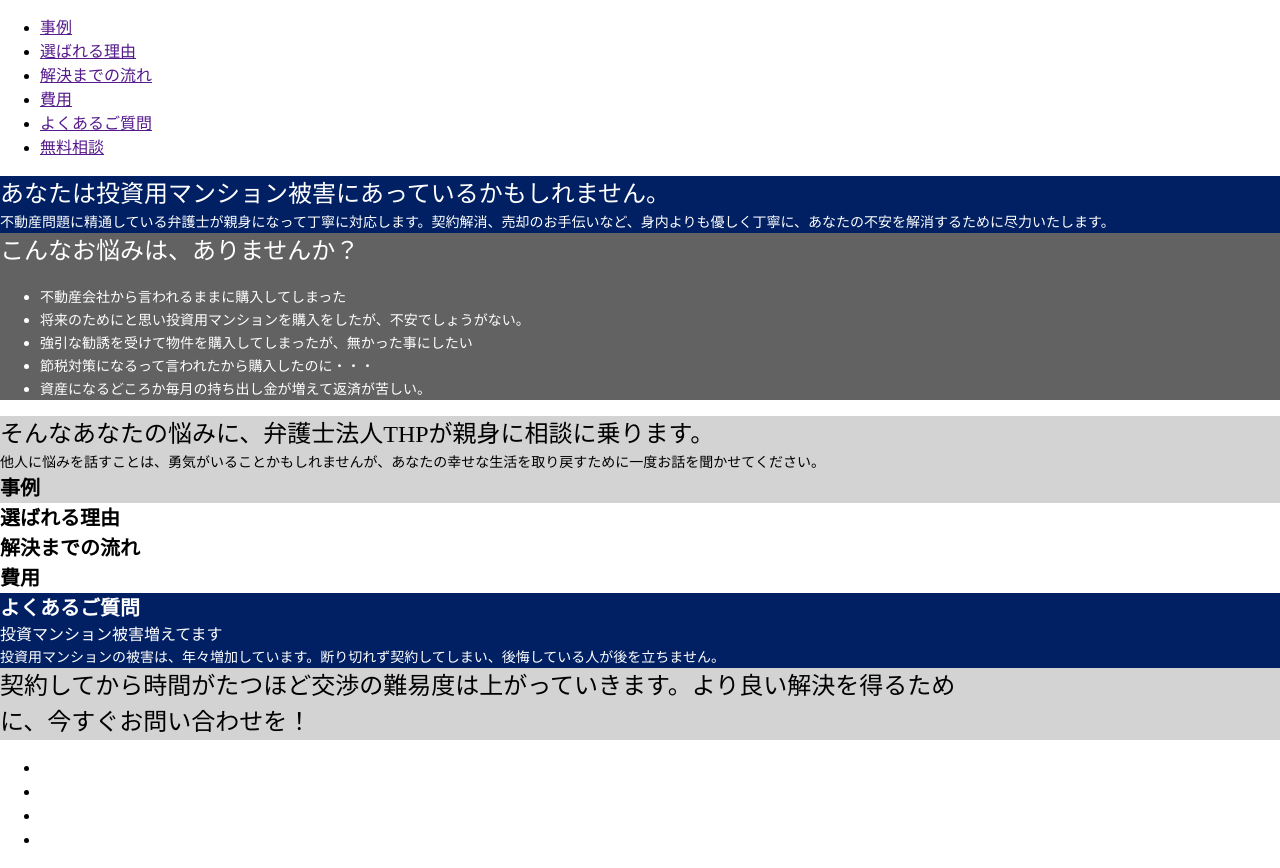
After one commit to t-takahashi0422/thp, a WordPress theme: template index.php in a window 1280 px wide. The commit adds this page. Run offline with PHP 8.4 and a stand-in for WordPress, Linux system fonts and the light colour scheme; the site name, menu and one post (Sample post) are stand-ins, and other content is empty.

Commit message:
ざっくり静的要素流し込み

```diff
--- /dev/null
+++ b/assets/css/reset.css
@@ -0,0 +1 @@
+*,*::before,*::after{box-sizing:border-box}body,h1,h2,h3,h4,p,figure,blockquote,dl,dd{margin:0}ul[role="list"],ol[role="list"]{list-style:none}html:focus-within{scroll-behavior:smooth}body{min-height:100vh;text-rendering:optimizeSpeed;line-height:1.5}a:not([class]){text-decoration-skip-ink:auto}img,picture{max-width:100%;display:block}input,button,textarea,select{font:inherit}@media(prefers-reduced-motion:reduce){html:focus-within{scroll-behavior:auto}*,*::before,*::after{animation-duration:.01ms !important;animation-iteration-count:1 !important;transition-duration:.01ms !important;scroll-behavior:auto !important}}
--- a/assets/css/style.css
+++ b/assets/css/style.css
@@ -1 +1 @@
-div p{font-size:16px}
+.l-content{width:100%;margin:0 auto}.l-bcBlue{background-color:#002063}.l-bcGray{background-color:#d3d3d4}.l-bcDgray{background-color:#636262}@media only screen and (min-width: 768px){.b-widthS{max-width:980px}}@media only screen and (min-width: 768px){.b-widthM{max-width:1440px}}@media only screen and (min-width: 768px){.b-widthL{max-width:100%}}.e-tcWhite{color:#fff}.e-title{font-size:20px}.e-catch{font-size:24px}.e-cap{font-size:14px}
--- /dev/null
+++ b/assets/scss/_layouts/_block.scss
@@ -0,0 +1,16 @@
+
+.b-widthS {
+    @include l_pc(){
+        max-width: 980px;
+    }
+}
+.b-widthM {
+    @include l_pc(){
+        max-width: 1440px;
+    }
+}
+.b-widthL {
+    @include l_pc(){
+        max-width: 100%;
+    }
+}
--- /dev/null
+++ b/assets/scss/_layouts/_element.scss
@@ -0,0 +1,18 @@
+//text
+
+.e-tcWhite {
+    color: #fff;
+}
+
+.e-title {
+    font-size: 20px;
+}
+.e-catch {
+    font-size: 24px;
+}
+.e-cap {
+    font-size: 14px;
+}
+.e-tbOrange {
+
+}
--- /dev/null
+++ b/assets/scss/_layouts/_layout.scss
@@ -0,0 +1,18 @@
+$mainColor: #002063;
+$baseColor: #d3d3d4;
+$subColor: #636262;
+$acctColor: #f29600;
+
+.l-content {
+    width: 100%;
+    margin: 0 auto;
+}
+.l-bcBlue {
+    background-color: $mainColor
+}
+.l-bcGray {
+    background-color: $baseColor
+}
+.l-bcDgray {
+    background-color: $subColor
+}
--- /dev/null
+++ b/assets/scss/_mixins/_media.scss
@@ -0,0 +1,6 @@
+
+@mixin l_pc(){
+  @media only screen and (min-width: 768px) {
+    @content;
+  }
+}
--- /dev/null
+++ b/footer.php
@@ -0,0 +1,15 @@
+
+        <footer>
+            <div>
+                <ul>
+                    <li><a href=""></a></li>
+                    <li><a href=""></a></li>
+                    <li><a href=""></a></li>
+                    <li><a href=""></a></li>
+                </ul>
+            </div>
+        </footer>
+    </div>
+   	<?php wp_footer(); ?>
+</body>
+</html>
--- /dev/null
+++ b/header.php
@@ -0,0 +1,31 @@
+<!DOCTYPE html>
+<html lang="en">
+<head>
+    <meta charset="UTF-8">
+    <title>Document</title>
+    <meta name="viewport" content="width=device-width, initial-scale=1">
+    <meta name="description">
+    <link rel="stylesheet" href="<?php echo get_template_directory_uri(); ?>/assets/css/reset.css">
+    <link rel="stylesheet" href="<?php echo get_template_directory_uri(); ?>/assets/css/style.css">
+	<?php wp_head(); ?>
+</head>
+<body>
+    <div class="wrapper">
+        <header>
+            <h1><img src="" alt=""></h1>
+            <div class="m-hm">
+                <span class=""></span>
+                <span class=""></span>
+                <span class=""></span>
+            </div>
+            <nav>
+                <ul class="e-menuList">
+                    <li class="e-menuListItem"><a href="">事例</a></li>
+                    <li class="e-menuListItem"><a href="">選ばれる理由</a></li>
+                    <li class="e-menuListItem"><a href="">解決までの流れ</a></li>
+                    <li class="e-menuListItem"><a href="">費用</a></li>
+                    <li class="e-menuListItem"><a href="">よくあるご質問</a></li>
+                    <li class="e-menuListItem"><a href="">無料相談</a></li>
+                </ul>
+            </nav>
+        </header>
--- /dev/null
+++ b/index.php
@@ -0,0 +1,84 @@
+<?php get_header(); ?>
+        <main>
+
+<!--キービジュアル-->
+            <section class="hero">
+                <div class="l-widthL"></div>
+            </section>
+<!--キービジュアル-->
+            <section class="l-contents l-bcBlue">
+                <div class="l-widthM">
+                    <p class="e-catch e-tcWhite">あなたは投資用マンション被害にあっているかもしれません。</p>
+                    <p class="e-cap e-tcWhite">不動産問題に精通している弁護士が親身になって丁寧に対応します。契約解消、売却のお手伝いなど、身内よりも優しく丁寧に、あなたの不安を解消するために尽力いたします。</p>
+                </div>
+            </section>
+            <section class="l-contents l-bcDgray l-arrow">
+                <div class="b-widthM e-tcWhite">
+                    <p class="e-catch">こんなお悩みは、ありませんか？</p>
+                    <ul class="m-list">
+                        <li class="m-listItem b-grid"><img class="e-img" src="" alt=""><p class="e-cap">不動産会社から言われるままに購入してしまった</p></li>
+                        <li class="m-listItem b-grid"><img class="e-img" src="" alt=""><p class="e-cap">将来のためにと思い投資用マンションを購入をしたが、不安でしょうがない。</p></li>
+                        <li class="m-listItem b-grid"><img class="e-img" src="" alt=""><p class="e-cap">強引な勧誘を受けて物件を購入してしまったが、無かった事にしたい</p></li>
+                        <li class="m-listItem b-grid"><img class="e-img" src="" alt=""><p class="e-cap">節税対策になるって言われたから購入したのに・・・</p></li>
+                        <li class="m-listItem b-grid"><img class="e-img" src="" alt=""><p class="e-cap">資産になるどころか毎月の持ち出し金が増えて返済が苦しい。</p></li>
+                    </ul>
+                </div>
+            </section>
+            <section class="l-contents l-bcGray l-arrow">
+                <div class="b-widthM">
+                    <p class="e-catch e-tbOrange">そんなあなたの悩みに、弁護士法人THPが親身に相談に乗ります。</p>
+                    <p class="e-cap">他人に悩みを話すことは、勇気がいることかもしれませんが、あなたの幸せな生活を取り戻すために一度お話を聞かせてください。</p>
+                </div>
+                <div class="b-widthM">
+                    <h2 class="e-title">事例</h2>
+                    <div class="m-slide">
+<!--include acf-->
+                    </div>
+                </div>
+            </section>
+            <section class="l-contents">
+                <div class="b-widthS">
+                    <h2 class="e-title">選ばれる理由</h2>
+                    <div class="m-grid"></div>
+<!--include acf-->
+                </div>
+            </section>
+            <section class="l-contents">
+                <div class="b-widthM">
+                    <h2 class="e-title">解決までの流れ</h2>
+                    <div class="m-card m-grid l-bcBlue">
+<!--include acf-->
+                    </div>
+                </div>
+            </section>
+            <section class="l-contents">
+                <div class="b-widthS">
+                    <h2 class="e-title">費用</h2>
+                    <div class="b-grid">
+                        <div class="m-tbl">
+<!--include acf-->
+                        </div>
+                    </div>
+                </div>
+            </section>
+            <section class="l-contents l-bcBlue">
+                <div class="b-widthM">
+                    <h2 class="e-title e-tcWhite">よくあるご質問</h2>
+                    <div class="m-acc">
+<!--include acf-->
+                    </div>
+                </div>
+                <div class="b-widthS">
+                    <img src="" alt="">
+                    <p class="e-tcWhite">投資マンション被害増えてます</p>
+                    <p class="e-cap e-tcWhite">投資用マンションの被害は、年々増加しています。断り切れず契約してしまい、後悔している人が後を立ちません。</p>
+                </div>
+            </section>
+            <section class="l-contents l-bcGray">
+                <div class="b-widthS e-parent">
+                    <p class="e-catch e-tbOrange">契約してから時間がたつほど交渉の難易度は上がっていきます。より良い解決を得るために、今すぐお問い合わせを！</p>
+                    <img class="e-child" src="" alt="">
+                </div>
+            </section>
+        </main>
+<?php get_footer(); ?>
```
Also changed, not shown: front-page.php (deleted, +0 -13 lines).
